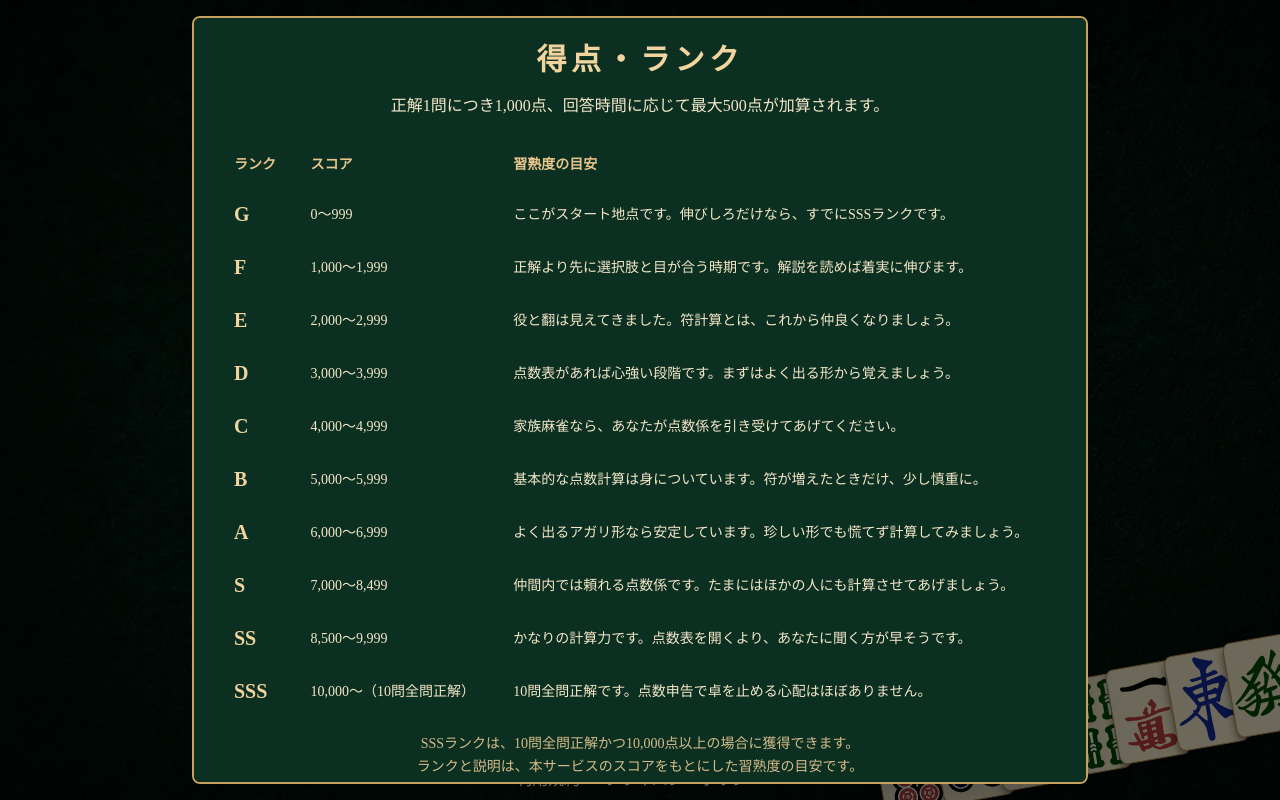
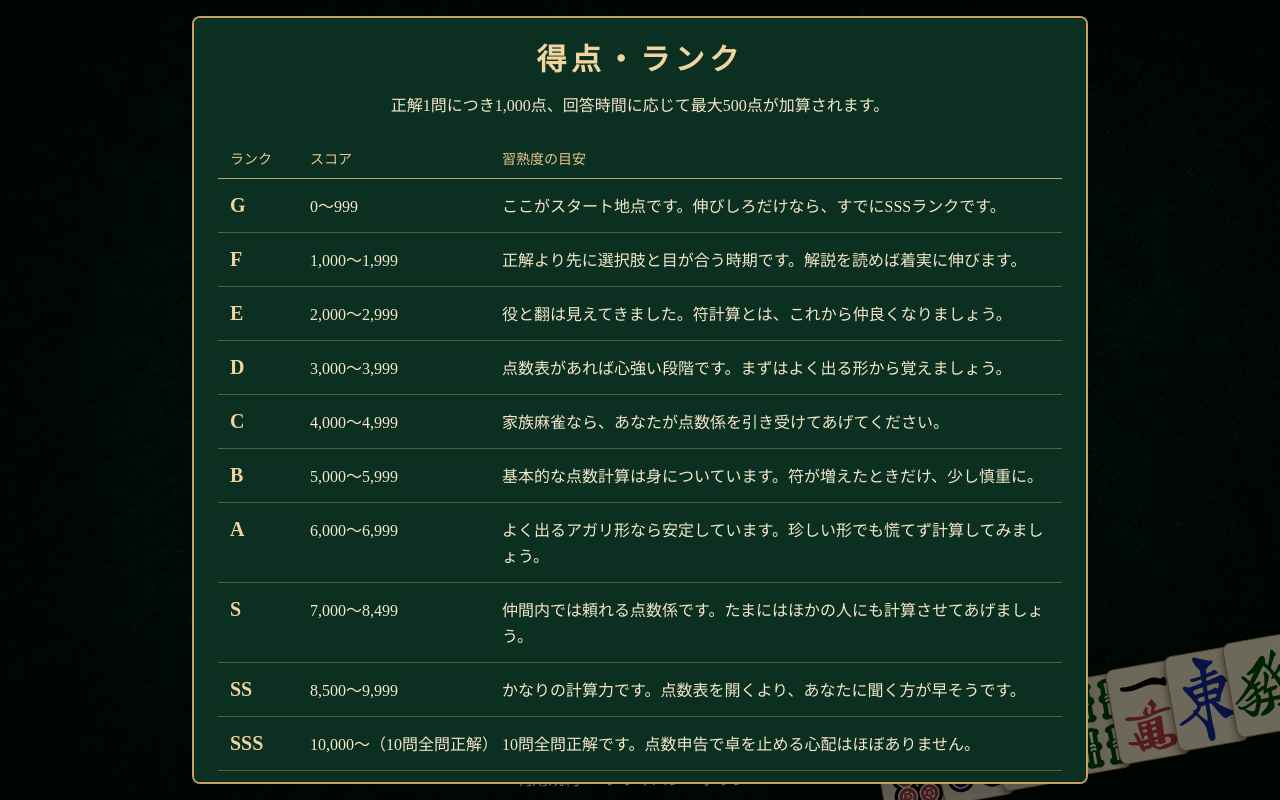
Before and after one commit to saga-76/mahjong-level-plus, a React (Vite) app in the folder frontend/: page / in a window 1280 px wide. Both pictures are taken after a click on the button "得点・ランク". Built offline with nearby package versions, Linux system fonts and the light colour scheme.

Commit message:
React MVPにおけるN+1問題の適用範囲を確認 (#28)

```diff
--- a/frontend/src/features/quiz/containers/QuizPageContainer.tsx
+++ b/frontend/src/features/quiz/containers/QuizPageContainer.tsx
@@ -1,4 +1,4 @@
-import { useEffect, useMemo, useState } from 'react'
+import { useEffect, useState } from 'react'
 import type { QuizResult } from '../types/score'
 import { QuizPage } from '../components/QuizPage'
 import { questions } from '../data/question'
@@ -25,21 +25,17 @@ export function QuizPageContainer({
     isCompleted,
     resetQuiz,
   } = useQuizProgress(quizQuestions)
-  const result = useMemo<QuizResult>(
-    () =>
-      createQuizResult({
-        questions: quizQuestions,
-        answers,
-        elapsedTimeMs,
-      }),
-    [answers, elapsedTimeMs, quizQuestions],
-  )
-
   useEffect(() => {
     if (isCompleted) {
-      onComplete(result)
+      onComplete(
+        createQuizResult({
+          questions: quizQuestions,
+          answers,
+          elapsedTimeMs,
+        }),
+      )
     }
-  }, [isCompleted, onComplete, result])
+  }, [answers, elapsedTimeMs, isCompleted, onComplete, quizQuestions])
 
   const handleQuit = () => {
     resetQuiz()
--- a/frontend/src/features/top/components/ScoreRankDialog.tsx
+++ b/frontend/src/features/top/components/ScoreRankDialog.tsx
@@ -45,47 +45,50 @@ export function ScoreRankDialog({ isOpen, onClose }: ScoreRankDialogProps) {
           正解1問につき1,000点、回答時間に応じて最大500点が加算されます。
         </p>
 
-        <ul className="mt-5 space-y-3 sm:hidden">
-          {rankCriteria.map(({ rank, scoreLabel, description }) => (
-            <li
-              key={rank}
-              className="rounded border border-[#c6a160]/50 bg-black/20 p-3"
+        <div className="mt-5 overflow-x-auto sm:mt-6">
+          <div
+            role="table"
+            aria-label="得点とランク基準"
+            className="sm:min-w-[44rem]"
+          >
+            <div
+              role="row"
+              className="hidden grid-cols-[5rem_12rem_minmax(20rem,1fr)] border-b border-[#c6a160] px-3 py-2 text-left text-sm text-[#e8c58d] sm:grid"
             >
-              <div className="flex items-baseline justify-between gap-3">
-                <span className="text-2xl font-semibold text-[#f1d49e]">
-                  {rank}
-                </span>
-                <span className="text-sm text-[#e8c58d]">{scoreLabel}</span>
-              </div>
-              <p className="mt-2 text-sm leading-relaxed text-[#f5e7c8]">
-                {description}
-              </p>
-            </li>
-          ))}
-        </ul>
+              <span role="columnheader">ランク</span>
+              <span role="columnheader">スコア</span>
+              <span role="columnheader">習熟度の目安</span>
+            </div>
 
-        <div className="mt-6 hidden overflow-x-auto sm:block">
-          <table className="table">
-            <thead>
-              <tr className="border-[#c6a160] text-[#e8c58d]">
-                <th>ランク</th>
-                <th>スコア</th>
-                <th>習熟度の目安</th>
-              </tr>
-            </thead>
-
-            <tbody>
+            <ul role="rowgroup" className="space-y-3 sm:space-y-0">
               {rankCriteria.map(({ rank, scoreLabel, description }) => (
-                <tr key={rank} className="border-[#c6a160]/40">
-                  <th className="text-xl text-[#f1d49e]">{rank}</th>
-                  <td className="whitespace-nowrap text-[#f5e7c8]">
+                <li
+                  key={rank}
+                  role="row"
+                  className="grid grid-cols-[auto_1fr] items-baseline gap-x-3 gap-y-2 rounded border border-[#c6a160]/50 bg-black/20 p-3 sm:grid-cols-[5rem_12rem_minmax(20rem,1fr)] sm:gap-0 sm:rounded-none sm:border-x-0 sm:border-t-0 sm:border-b-[#c6a160]/40 sm:bg-transparent"
+                >
+                  <span
+                    role="cell"
+                    className="text-2xl font-semibold text-[#f1d49e] sm:text-xl"
+                  >
+                    {rank}
+                  </span>
+                  <span
+                    role="cell"
+                    className="justify-self-end whitespace-nowrap text-sm text-[#e8c58d] sm:justify-self-start sm:text-base sm:text-[#f5e7c8]"
+                  >
                     {scoreLabel}
-                  </td>
-                  <td className="min-w-80 text-[#f5e7c8]">{description}</td>
-                </tr>
+                  </span>
+                  <span
+                    role="cell"
+                    className="col-span-2 text-sm leading-relaxed text-[#f5e7c8] sm:col-span-1 sm:text-base"
+                  >
+                    {description}
+                  </span>
+                </li>
               ))}
-            </tbody>
-          </table>
+            </ul>
+          </div>
         </div>
 
         <p className="mt-4 text-center text-xs leading-relaxed text-[#d6bb88] sm:text-sm">
```
Also changed, not shown: 2 other files (tests, documents, lock files or other folders).
